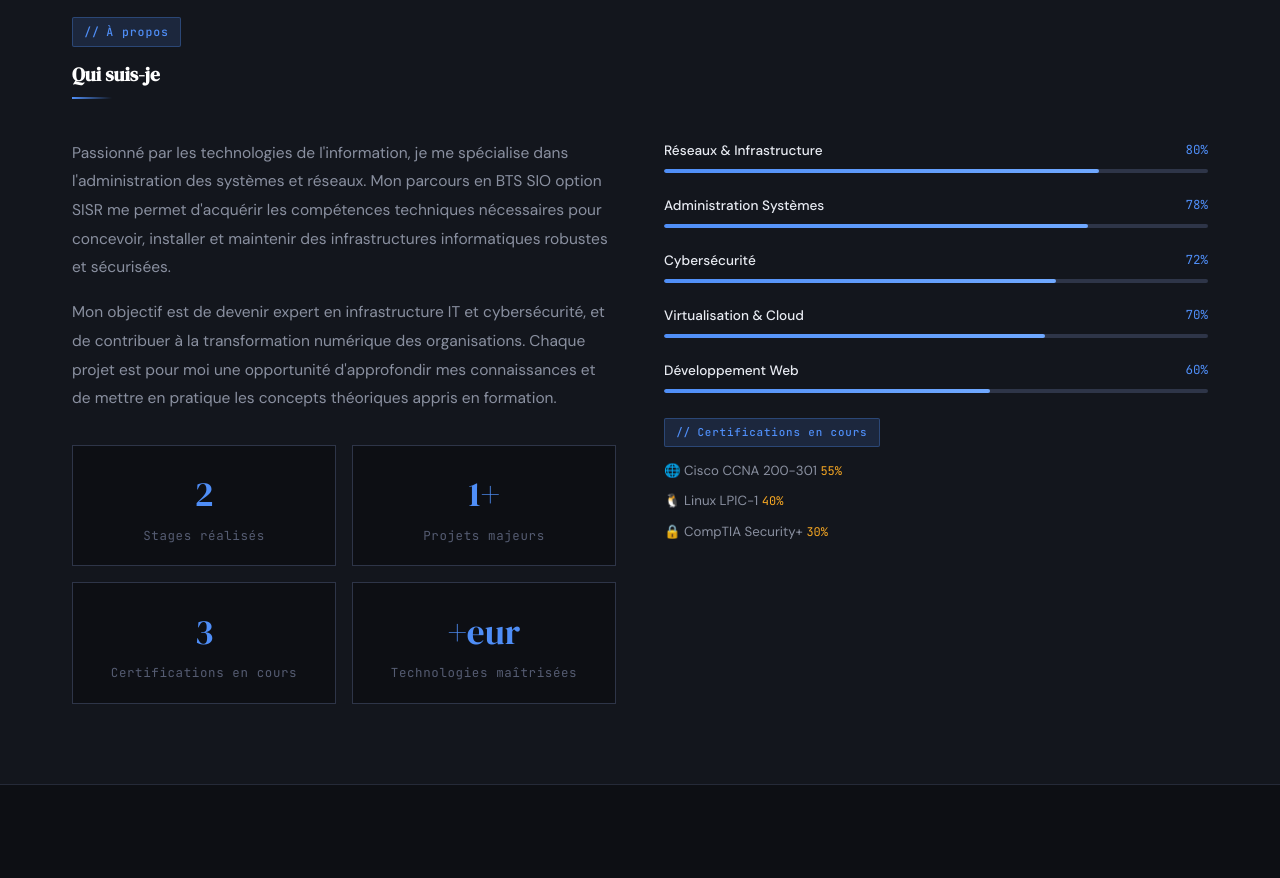
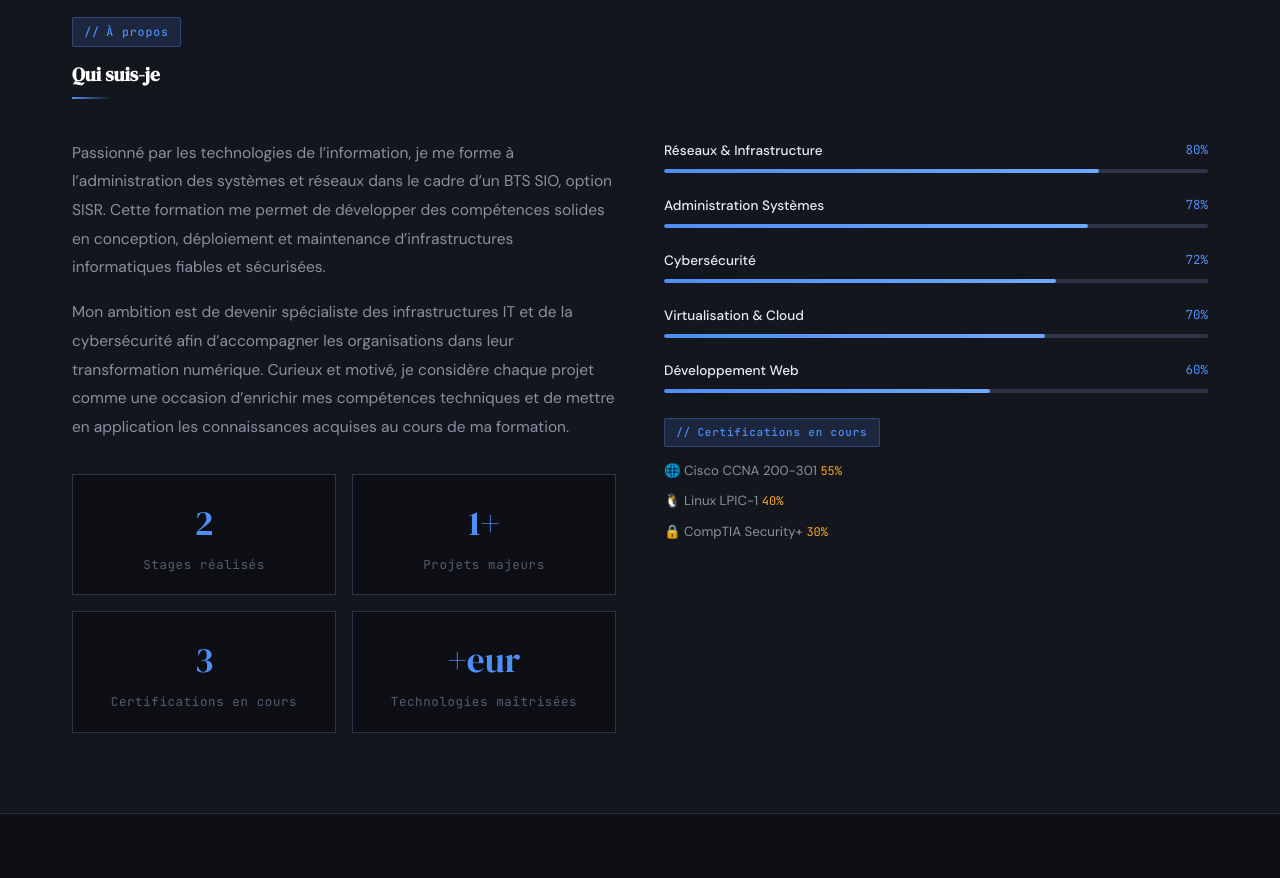
Before and after one commit to lrg-collab/portfoliolokorenegloire, a plain HTML site: page index.html in a window 1280 px wide. Shown: the part 880-1758 px from the top of the page. Drawn offline with Linux system fonts and the light colour scheme.

Commit message:
Update about section in index.html

```diff
--- a/index.html
+++ b/index.html
@@ -660,8 +660,8 @@ footer strong{color:var(--accent)}
     </div>
     <div class="about-layout">
       <div class="about-text reveal">
-        <p>Passionné par les technologies de l'information, je me spécialise dans l'administration des systèmes et réseaux. Mon parcours en BTS SIO option SISR me permet d'acquérir les compétences techniques nécessaires pour concevoir, installer et maintenir des infrastructures informatiques robustes et sécurisées.</p>
-        <p>Mon objectif est de devenir expert en infrastructure IT et cybersécurité, et de contribuer à la transformation numérique des organisations. Chaque projet est pour moi une opportunité d'approfondir mes connaissances et de mettre en pratique les concepts théoriques appris en formation.</p>
+        <p>Passionné par les technologies de l’information, je me forme à l’administration des systèmes et réseaux dans le cadre d’un BTS SIO, option SISR. Cette formation me permet de développer des compétences solides en conception, déploiement et maintenance d’infrastructures informatiques fiables et sécurisées.</p>
+        <p>Mon ambition est de devenir spécialiste des infrastructures IT et de la cybersécurité afin d’accompagner les organisations dans leur transformation numérique. Curieux et motivé, je considère chaque projet comme une occasion d’enrichir mes compétences techniques et de mettre en application les connaissances acquises au cours de ma formation.</p>
         <div class="about-stats">
           <div class="stat-box">
             <div class="stat-num">2</div>
```
